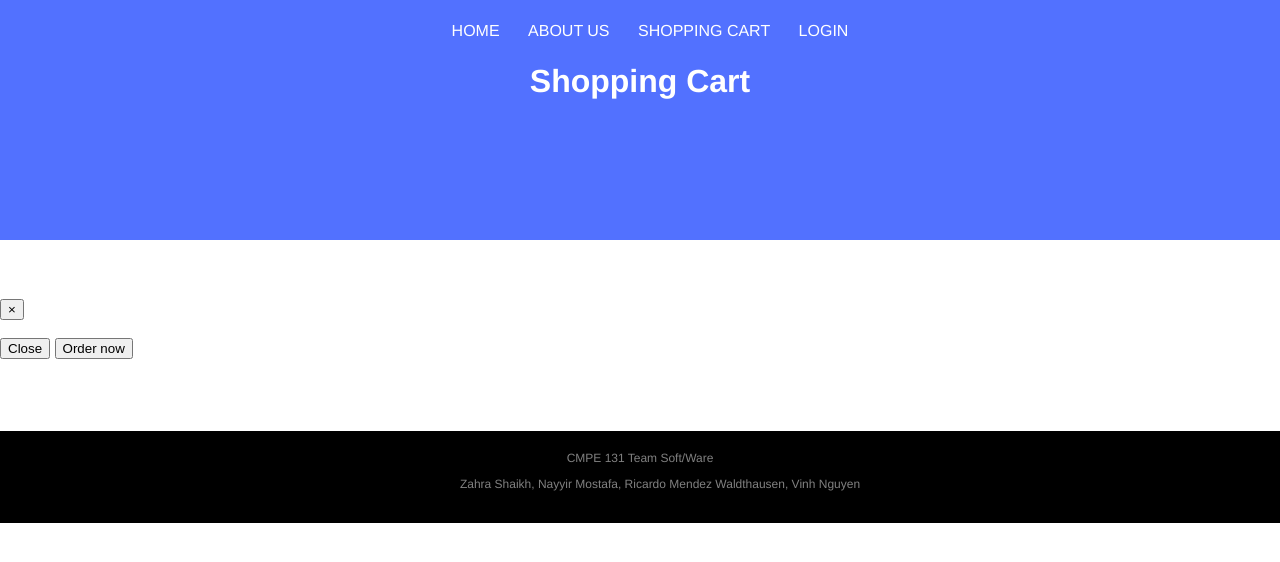
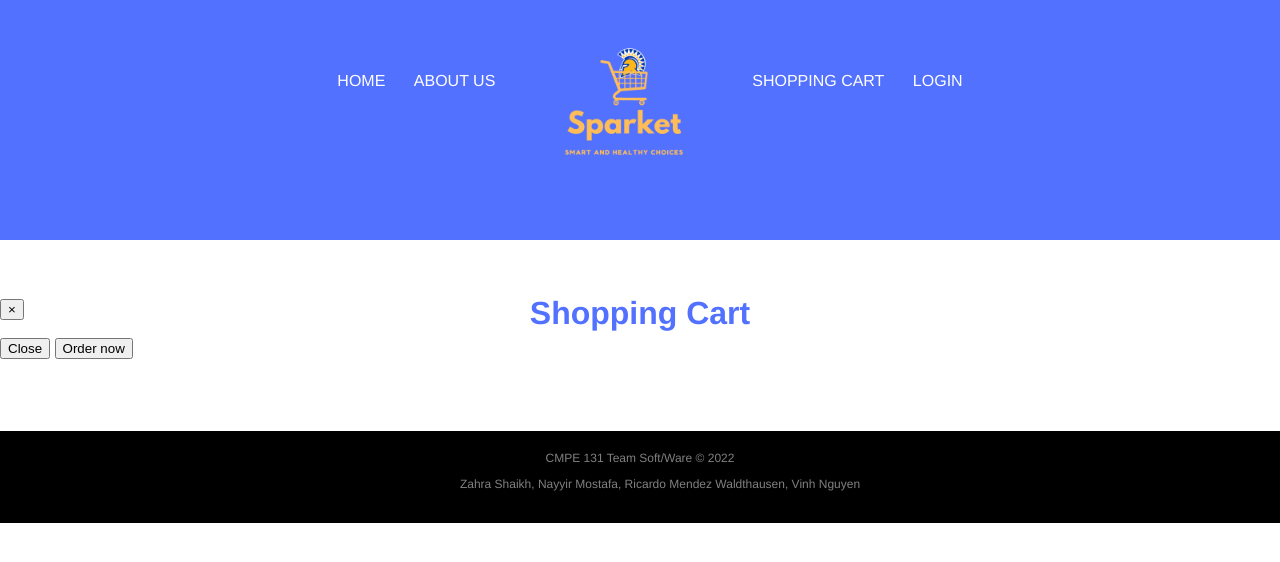
Before and after one commit to SparketStore/SparketStore.github.io, a plain HTML site: page shoppingcart.html in a window 1280 px wide. Drawn offline with Linux system fonts and the light colour scheme.

Commit message:
added logo and changed some text

```diff
--- a/shoppingcart.html
+++ b/shoppingcart.html
@@ -10,12 +10,16 @@
                 <ul>
                     <li><a href="index.html">Home</a></li>
                     <li><a href="aboutus.html">About Us</a></li>
-                    <li><a href="shoppingcart.html">Shopping Cart</a></li>
-                    <li><a href="signuplogin.html">Login</a></li>
+                    <li class="mobile"><a href="shoppingcart.html">Shopping Cart</a></li>
+                    <li class="mobile"><a href="signuplogin.html">Sign Up/Login</a></li>
+                    <li class="logo"><a href="index.html">Sparket Logo</a></li>
+                    <li class="desktop"><a href="shoppingcart.html">Shopping Cart</a></li>
+                    <li class="desktop"><a href="signuplogin.html">Login</a></li>
+
                 </ul>
             </nav>
+            <h1 style="color:#5271ff">Shopping Cart</h1>
 
-            <h1>Shopping Cart</h1>
         </header>
 
         <!-- Modal -->
@@ -49,7 +53,7 @@
             <div>c</div>
         </section>
         <section>lower-section</section>
-        <footer>CMPE 131 Team Soft/Ware
+        <footer>CMPE 131 Team Soft/Ware © 2022
             <ul>
                 Zahra Shaikh, Nayyir Mostafa, Ricardo Mendez Waldthausen, Vinh Nguyen
             </ul>
```
